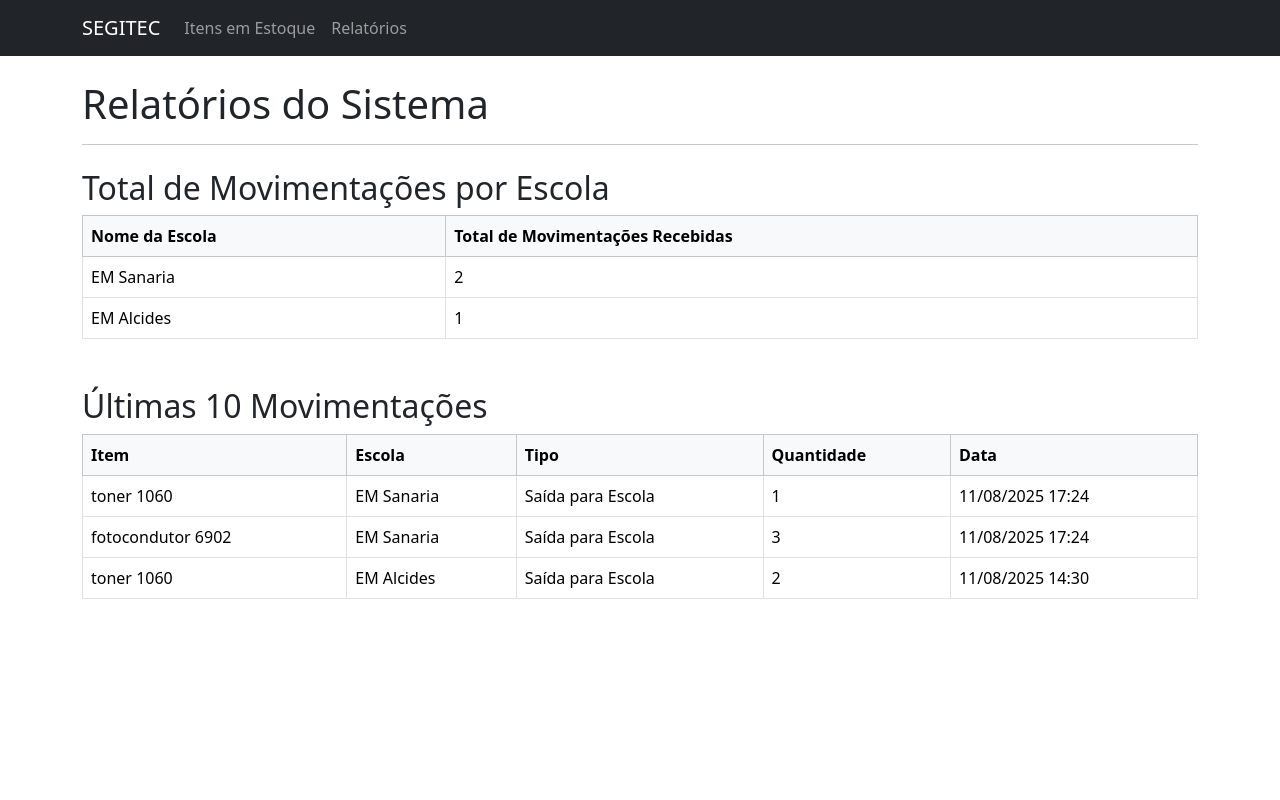
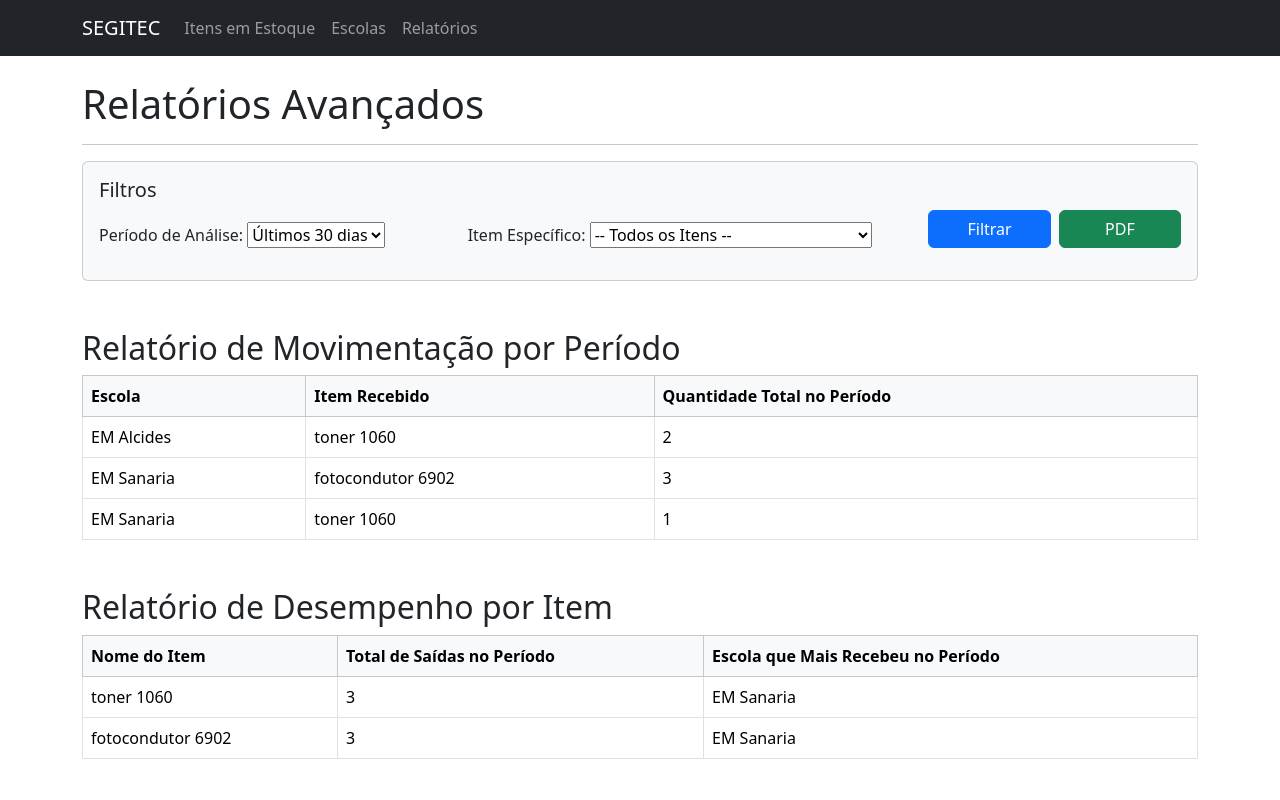
Before and after one commit to antoniojunior-mt/sigetec, a Django app: page /relatorios/ in a window 1280 px wide. Run offline with Django 5.2, Linux system fonts and the light colour scheme; data comes from the database, SQL or seed files in the repository; both versions use the stored data as it was after the commit.

Commit message:
6 commit - geraçao de pdf

```diff
--- a/estoque/forms.py
+++ b/estoque/forms.py
@@ -1,8 +1,31 @@
 from django import forms
-from .models import Movimentacao
+from .models import Movimentacao, Escola, Item
 
 class MovimentacaoForm(forms.ModelForm):
     class Meta:
         model = Movimentacao
         # Campos que aparecerão no formulário para o usuário
         fields = ['escola', 'quantidade', 'tipo']
+
+class EscolaForm(forms.ModelForm):
+    class Meta:
+        model = Escola
+        fields = ['nome']
+
+class RelatorioFiltroForm(forms.Form):
+    PERIODO_CHOICES = [
+        ('30', 'Últimos 30 dias'),
+        ('365', 'Último ano'),
+        ('todos', 'Desde o início'),
+    ]
+
+    periodo = forms.ChoiceField(choices=PERIODO_CHOICES, label="Período de Análise", required=False)
+
+    # 'queryset' busca todos os itens. 'required=False' torna a seleção opcional.
+    # 'empty_label' é o texto que aparece para a opção "todos os itens".
+    item = forms.ModelChoiceField(
+        queryset=Item.objects.all(),
+        required=False,
+        label="Item Específico",
+        empty_label="-- Todos os Itens --"
+    )
--- a/estoque/templates/estoque/base.html
+++ b/estoque/templates/estoque/base.html
@@ -19,6 +19,9 @@
                         <a class="nav-link" href="{% url 'estoque:home' %}">Itens em Estoque</a>
                     </li>
                     <li class="nav-item">
+                        <a class="nav-link" href="{% url 'estoque:lista_escolas' %}">Escolas</a>
+                    </li>
+                    <li class="nav-item">
                         <a class="nav-link" href="{% url 'estoque:relatorios' %}">Relatórios</a>
                     </li>
                 </ul>
--- a/estoque/templates/estoque/relatorios.html
+++ b/estoque/templates/estoque/relatorios.html
@@ -1,56 +1,69 @@
 {% extends 'estoque/base.html' %}
 
-{% block title %}Relatórios - SEGITEC{% endblock %}
+{% block title %}Relatórios Avançados - SEGITEC{% endblock %}
 
 {% block content %}
-    <h1>Relatórios do Sistema</h1>
+    <h1>Relatórios Avançados</h1>
     <hr>
 
-    <h2 class="mt-4">Total de Movimentações por Escola</h2>
+    <div class="card bg-light mb-4">
+        <div class="card-body">
+            <h5 class="card-title">Filtros</h5>
+            <form method="get"> <div class="row align-items-end">
+                    <div class="col-md-4 mb-3">{{ form.periodo.label_tag }} {{ form.periodo }}</div>
+                    <div class="col-md-5 mb-3">{{ form.item.label_tag }} {{ form.item }}</div>
+                    <div class="col-md-3 mb-3 d-flex">
+                        <button type="submit" class="btn btn-primary w-100 me-2">Filtrar</button>
+                        <button type="submit" formaction="{% url 'estoque:relatorios_pdf' %}" class="btn btn-success w-100">PDF</button>
+                    </div>
+                </div>
+            </form>
+        </div>
+    </div>
+
+    <h2 class="mt-5">Relatório de Movimentação por Período</h2>
     <table class="table table-hover table-bordered">
         <thead class="table-light">
             <tr>
-                <th>Nome da Escola</th>
-                <th>Total de Movimentações Recebidas</th>
+                <th>Escola</th>
+                <th>Item Recebido</th>
+                <th>Quantidade Total no Período</th>
             </tr>
         </thead>
         <tbody>
-            {% for relatorio in movimentacoes_por_escola %}
+            {% for linha in relatorio_periodo %}
             <tr>
-                <td>{{ relatorio.escola__nome }}</td>
-                <td>{{ relatorio.total_movimentacoes }}</td>
+                <td>{{ linha.escola__nome }}</td>
+                <td>{{ linha.item__nome }}</td>
+                <td>{{ linha.total_quantidade }}</td>
             </tr>
             {% empty %}
             <tr>
-                <td colspan="2" class="text-center">Nenhuma movimentação registrada.</td>
+                <td colspan="3" class="text-center">Nenhum dado encontrado para os filtros selecionados.</td>
             </tr>
             {% endfor %}
         </tbody>
     </table>
 
-    <h2 class="mt-5">Últimas 10 Movimentações</h2>
+    <h2 class="mt-5">Relatório de Desempenho por Item</h2>
     <table class="table table-hover table-bordered">
         <thead class="table-light">
             <tr>
-                <th>Item</th>
-                <th>Escola</th>
-                <th>Tipo</th>
-                <th>Quantidade</th>
-                <th>Data</th>
+                <th>Nome do Item</th>
+                <th>Total de Saídas no Período</th>
+                <th>Escola que Mais Recebeu no Período</th>
             </tr>
         </thead>
         <tbody>
-            {% for mov in ultimas_movimentacoes %}
+            {% for item in relatorio_por_item %}
             <tr>
-                <td>{{ mov.item.nome }}</td>
-                <td>{{ mov.escola.nome }}</td>
-                <td>{{ mov.get_tipo_display }}</td>
-                <td>{{ mov.quantidade }}</td>
-                <td>{{ mov.data|date:"d/m/Y H:i" }}</td>
+                <td>{{ item.nome }}</td>
+                <td>{{ item.total_saida }}</td>
+                <td>{{ item.escola_que_mais_recebeu }}</td>
             </tr>
             {% empty %}
             <tr>
-                <td colspan="5" class="text-center">Nenhuma movimentação registrada.</td>
+                <td colspan="3" class="text-center">Nenhum dado encontrado para os filtros selecionados.</td>
             </tr>
             {% endfor %}
         </tbody>
--- a/estoque/urls.py
+++ b/estoque/urls.py
@@ -8,4 +8,8 @@ urlpatterns = [
     path('item/<int:pk>/', views.detalhe_item, name='detalhe_item'), # Ponto crítico 2
     path('item/<int:pk>/movimentar/', views.movimentar_item, name='movimentar_item'),
     path('relatorios/', views.relatorios, name='relatorios'),
+    path('relatorios/pdf/', views.relatorios_pdf, name='relatorios_pdf'),
+    path('escolas/', views.lista_escolas, name='lista_escolas'),
+    path('escolas/adicionar/', views.adicionar_escola, name='adicionar_escola'),
+
 ]
--- a/estoque/views.py
+++ b/estoque/views.py
@@ -1,9 +1,14 @@
 from django.shortcuts import render, get_object_or_404, redirect # Adicione redirect
 from django.contrib import messages # Para mostrar mensagens ao usuário
 from django.db import transaction # Para garantir a segurança da transação
-from .forms import MovimentacaoForm # Importe nosso novo formulário
-from .models import Item, Movimentacao
-from django.db.models import Count
+from .forms import MovimentacaoForm, EscolaForm, RelatorioFiltroForm # Importe nosso novo formulário
+from .models import Item, Movimentacao, Escola
+from django.db.models import Sum, Count, Max, F, Q
+from django.utils import timezone
+from datetime import timedelta
+from django.http import HttpResponse
+from django.template.loader import render_to_string
+from weasyprint import HTML
 
 def home(request):
     # ... (sua view home continua igual)
@@ -69,21 +74,116 @@ def movimentar_item(request, pk):
     return render(request, 'estoque/movimentar_item.html', context)
 
 def relatorios(request):
-    # Relatório 1: Movimentações por escola
-    # values('escola__nome') -> Agrupa os resultados pelo nome da escola.
-    # annotate(total_movimentacoes=Count('id')) -> Para cada grupo, conta os IDs e nomeia o resultado de "total_movimentacoes".
-    # order_by('-total_movimentacoes') -> Ordena do maior para o menor.
-    movimentacoes_por_escola = Movimentacao.objects.values('escola__nome').annotate(
-        total_movimentacoes=Count('id')
-    ).order_by('-total_movimentacoes')
+    # Inicializa o formulário de filtro
+    form = RelatorioFiltroForm(request.GET)
 
-    # Relatório 2: Últimas 10 movimentações
-    # order_by('-data') -> Ordena pela data, da mais nova para a mais antiga.
-    # [:10] -> Pega apenas os 10 primeiros resultados.
-    ultimas_movimentacoes = Movimentacao.objects.all().order_by('-data')[:10]
+    # Base da consulta: apenas movimentações de SAÍDA
+    movimentacoes_saida = Movimentacao.objects.filter(tipo='SAIDA')
+
+    # --- Filtros ---
+    if form.is_valid():
+        periodo = form.cleaned_data.get('periodo')
+        item_selecionado = form.cleaned_data.get('item')
+
+        if periodo and periodo != 'todos':
+            dias = int(periodo)
+            data_limite = timezone.now() - timedelta(days=dias)
+            movimentacoes_saida = movimentacoes_saida.filter(data__gte=data_limite)
+
+        if item_selecionado:
+            movimentacoes_saida = movimentacoes_saida.filter(item=item_selecionado)
+
+    # --- Relatório 1: Movimentação por Período (Mensal/Anual) ---
+    # Agrupa por escola e por item, e soma as quantidades.
+    relatorio_periodo = movimentacoes_saida.values(
+        'escola__nome', 'item__nome'
+    ).annotate(
+        total_quantidade=Sum('quantidade')
+    ).order_by('escola__nome', 'item__nome')
+
+    # --- Relatório 2: Movimentação por Item ---
+    # Agrupa por item e calcula o total que saiu e a escola que mais recebeu.
+    relatorio_por_item = Item.objects.filter(
+        # Apenas itens que tiveram movimentação de saída
+        id__in=movimentacoes_saida.values_list('item_id', flat=True).distinct()
+    ).annotate(
+        # Soma a quantidade total de saída para cada item
+        # A correção está aqui: trocamos F() por Q()
+        total_saida=Sum('movimentacao__quantidade', filter=Q(movimentacao__in=movimentacoes_saida)),
+        # Encontra a escola que mais recebeu
+        # E aqui também: trocamos F() por Q()
+        escola_que_mais_recebeu=Max('movimentacao__escola__nome', filter=Q(movimentacao__in=movimentacoes_saida))
+    ).order_by('-total_saida')
 
     context = {
-        'movimentacoes_por_escola': movimentacoes_por_escola,
-        'ultimas_movimentacoes': ultimas_movimentacoes,
+        'form': form,
+        'relatorio_periodo': relatorio_periodo,
+        'relatorio_por_item': relatorio_por_item,
     }
     return render(request, 'estoque/relatorios.html', context)
+
+def lista_escolas(request):
+    escolas = Escola.objects.all().order_by('nome')
+    context = {
+        'escolas': escolas
+    }
+    return render(request, 'estoque/lista_escolas.html', context)
+
+# View para adicionar uma nova escola
+def adicionar_escola(request):
+    if request.method == 'POST':
+        form = EscolaForm(request.POST)
+        if form.is_valid():
+            form.save()
+            messages.success(request, 'Nova escola cadastrada com sucesso!')
+            return redirect('estoque:lista_escolas')
+    else:
+        form = EscolaForm()
+
+    context = {
+        'form': form
+    }
+    return render(request, 'estoque/adicionar_escola.html', context)
+
+def relatorios_pdf(request):
+    # A lógica para buscar e filtrar os dados é EXATAMENTE A MESMA da view de relatórios
+    form = RelatorioFiltroForm(request.GET)
+    movimentacoes_saida = Movimentacao.objects.filter(tipo='SAIDA')
+    if form.is_valid():
+        periodo = form.cleaned_data.get('periodo')
+        item_selecionado = form.cleaned_data.get('item')
+        if periodo and periodo != 'todos':
+            dias = int(periodo)
+            data_limite = timezone.now() - timedelta(days=dias)
+            movimentacoes_saida = movimentacoes_saida.filter(data__gte=data_limite)
+        if item_selecionado:
+            movimentacoes_saida = movimentacoes_saida.filter(item=item_selecionado)
+
+    relatorio_periodo = movimentacoes_saida.values(
+        'escola__nome', 'item__nome'
+    ).annotate(total_quantidade=Sum('quantidade')).order_by('escola__nome', 'item__nome')
+
+    relatorio_por_item = Item.objects.filter(
+        id__in=movimentacoes_saida.values_list('item_id', flat=True).distinct()
+    ).annotate(
+        total_saida=Sum('movimentacao__quantidade', filter=Q(movimentacao__in=movimentacoes_saida)),
+        escola_que_mais_recebeu=Max('movimentacao__escola__nome', filter=Q(movimentacao__in=movimentacoes_saida))
+    ).order_by('-total_saida')
+
+    context = {
+        'relatorio_periodo': relatorio_periodo,
+        'relatorio_por_item': relatorio_por_item,
+    }
+
+    # --- A MÁGICA DO PDF ACONTECE AQUI ---
+    # 1. Renderiza o template HTML como uma string
+    html_string = render_to_string('estoque/relatorio_pdf_template.html', context)
+
+    # 2. Converte a string HTML para PDF usando WeasyPrint
+    html = HTML(string=html_string)
+    pdf = html.write_pdf()
+
+    # 3. Cria uma resposta HTTP com o PDF
+    response = HttpResponse(pdf, content_type='application/pdf')
+    response['Content-Disposition'] = 'attachment; filename="relatorio_estoque.pdf"' # Força o download
+    return response
```
Also changed, not shown: estoque/templates/estoque/adicionar_escola.html (added, +31 -0 lines), estoque/templates/estoque/lista_escolas.html (added, +39 -0 lines), estoque/templates/estoque/relatorio_pdf_template.html (added, +61 -0 lines), requirements.txt (added, +17 -0 lines), db.sqlite3.
